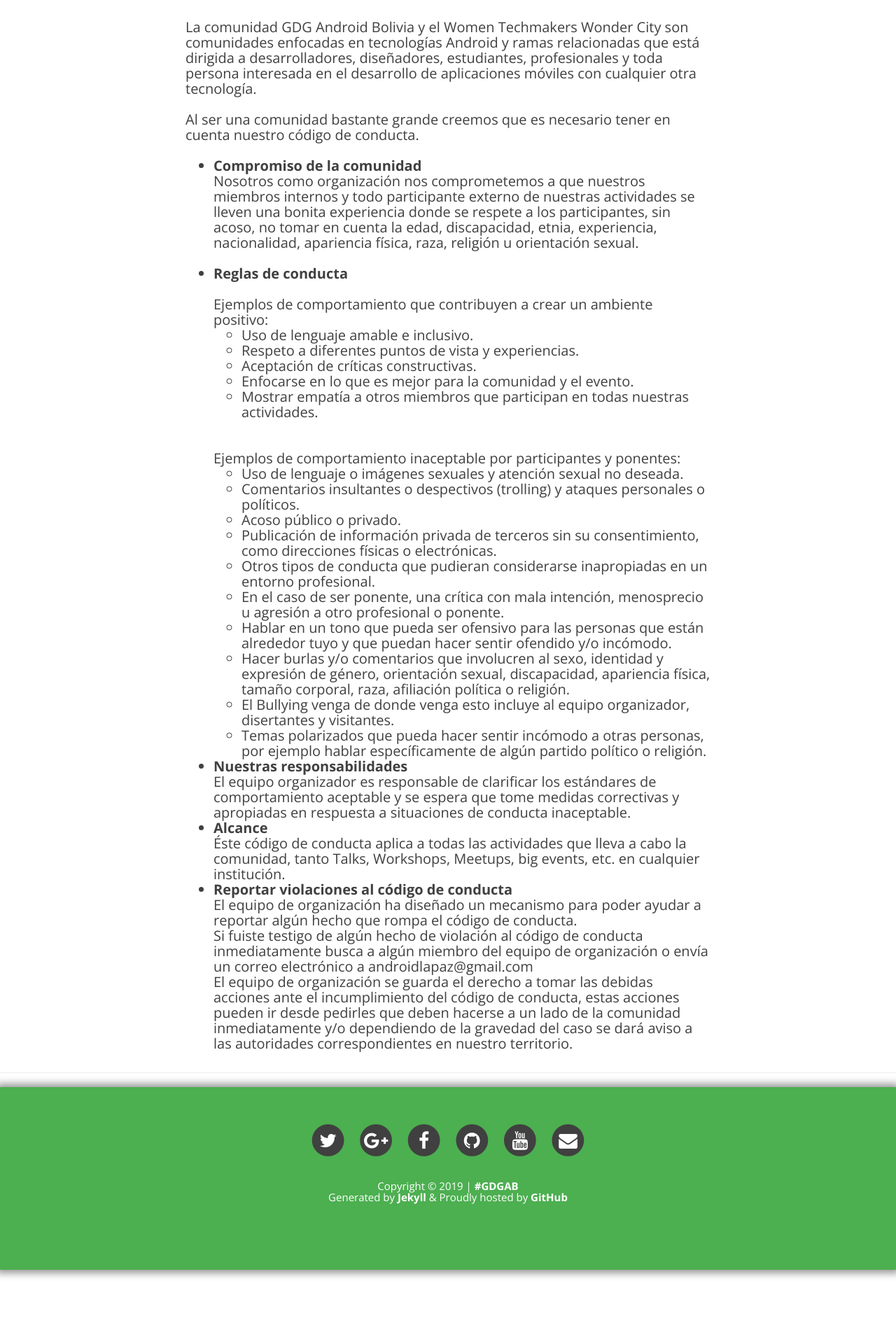
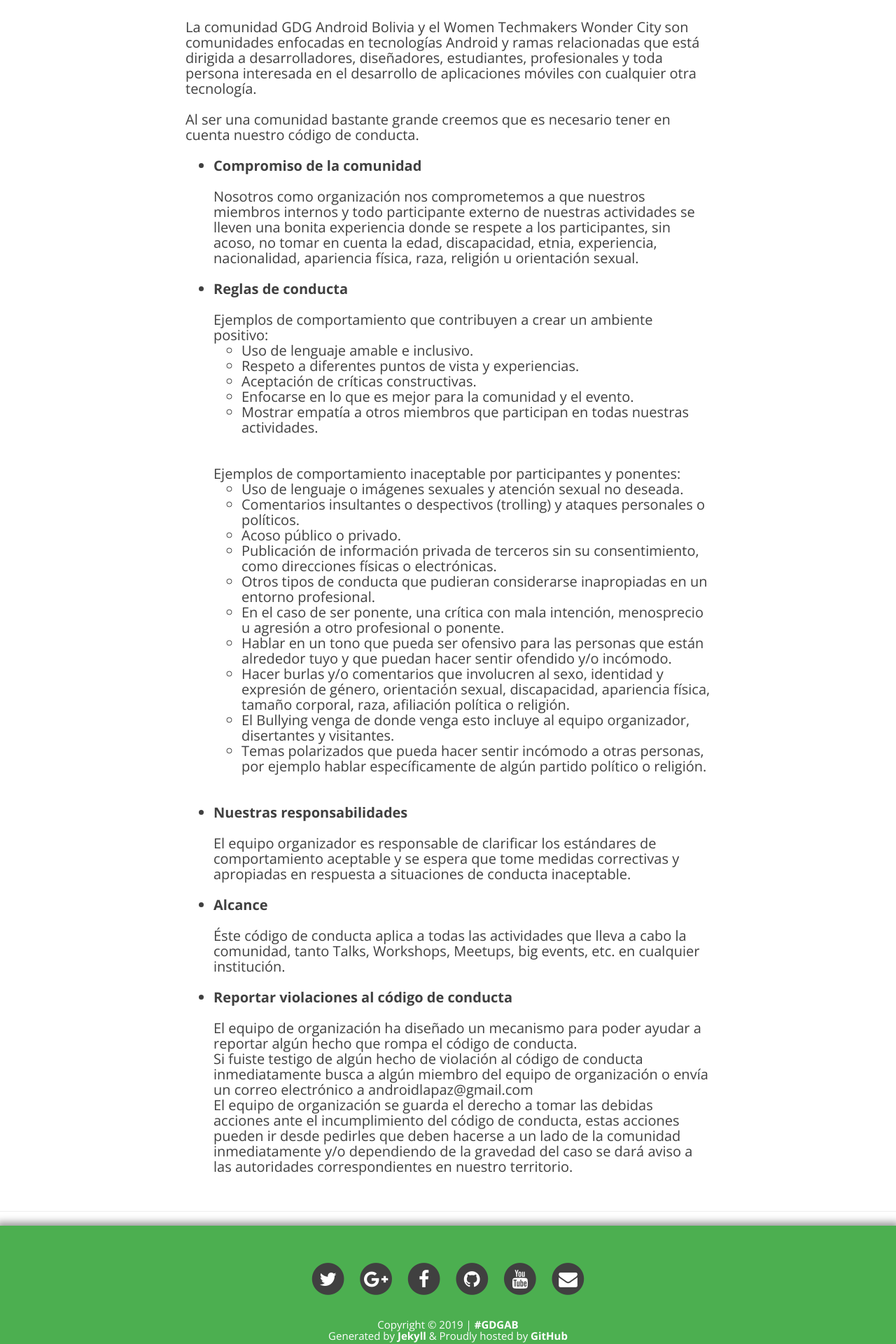
Before and after one commit to GDGAndroidBolivia/gdgandroidbolivia.github.io, a Jekyll site: the page built from code-of-conduct.html, in a window 1280 px wide. Shown: the part 681-2601 px from the top of the page at 70% size. Built offline with Jekyll 4.4.1, drawn with Linux system fonts in a browser that asks for light colours; nearby versions of some CDN libraries.

```diff
--- a/code-of-conduct.html
+++ b/code-of-conduct.html
@@ -14,7 +14,7 @@ header-img: "/img/bg-contacto.jpg"
     </br></br>Al ser una comunidad bastante grande creemos que es necesario tener en cuenta nuestro código de conducta.</br></br>
     <ul>
 		<li>
-            <b>Compromiso de la comunidad</b></br>
+            <b>Compromiso de la comunidad</b></br></br>
             Nosotros como organización nos comprometemos a que nuestros miembros internos y todo participante externo de nuestras actividades se lleven una bonita experiencia donde se respete a los participantes, sin acoso, no tomar en cuenta la edad, discapacidad, etnia, experiencia, nacionalidad, apariencia física, raza, religión u orientación sexual.
             </br></br>
         </li>
@@ -71,20 +71,24 @@ header-img: "/img/bg-contacto.jpg"
                     Temas polarizados que pueda hacer sentir incómodo a otras personas, por ejemplo hablar específicamente de algún partido político o religión.
                 </li>
             </ul>
+            </br></br>
         </li>
         <li>
-            <b>Nuestras responsabilidades</b></br>
+            <b>Nuestras responsabilidades</b></br></br>
             El equipo organizador es responsable de clarificar los estándares de comportamiento aceptable y se espera que tome medidas correctivas y apropiadas en respuesta a situaciones de conducta inaceptable.
+            </br></br>
         </li>
         <li>
-            <b>Alcance</b></br>
+            <b>Alcance</b></br></br>
             Éste código de conducta aplica a todas las actividades que lleva a cabo la comunidad, tanto Talks, Workshops, Meetups, big events, etc. en cualquier institución.
+            </br></br>
         </li>
         <li>
-            <b>Reportar violaciones al código de conducta</b></br>
+            <b>Reportar violaciones al código de conducta</b></br></br>
             El equipo de organización ha diseñado un mecanismo para poder ayudar a reportar algún hecho que rompa el código de conducta.
             </br>Si fuiste testigo de algún hecho de violación al código de conducta inmediatamente busca a algún miembro del equipo de organización o envía un correo electrónico a androidlapaz@gmail.com
             </br>El equipo de organización se guarda el derecho a tomar las debidas acciones ante el incumplimiento del código de conducta, estas acciones pueden ir desde pedirles que deben hacerse a un lado de la comunidad inmediatamente y/o dependiendo de la gravedad del caso se dará aviso a las autoridades correspondientes en nuestro territorio.
+            </br></br>
         </li>
     </ul>
 </h4>
```
